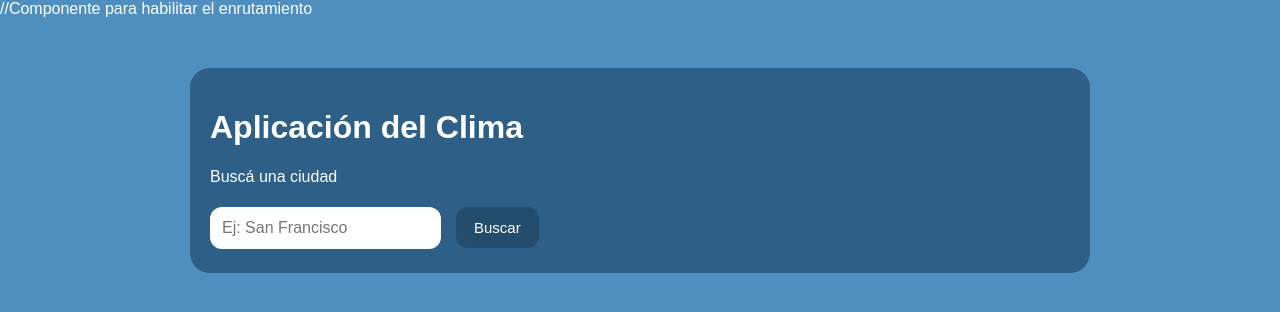
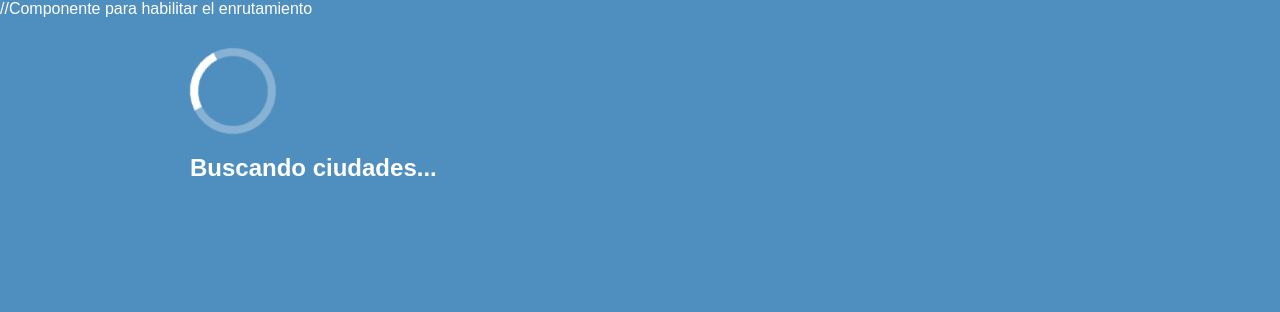
Before and after one commit to Facundoimhoff/CLIMA-APP, a React (Vite) app: page / in a window 1280 px wide. Both pictures are taken after a click on the button "Buscar". Shown: the top 312 px of the page. Built offline with nearby package versions, Linux system fonts and the light colour scheme.

Commit message:
spinners

```diff
--- a/src/App.css
+++ b/src/App.css
@@ -95,3 +95,24 @@ button:hover {
   }
 
 }
+
+.spinner2 {
+  width: 70px;
+  height: 70px;
+  border: 8px solid #ffffff50;
+  border-top: 8px solid white;
+  border-radius: 50%;
+  animation: girar 1s linear infinite;
+}
+
+@keyframes girar {
+
+  0% {
+    transform: rotate(0deg);
+  }
+
+  100% {
+    transform: rotate(360deg);
+  }
+
+}
--- a/src/COMPONENTES/SearchBar.jsx
+++ b/src/COMPONENTES/SearchBar.jsx
@@ -9,9 +9,13 @@ export default function SearchBar() {
 
   const [ciudad, setCiudad] = useState("")
 
+  const [loading, setLoading] = useState(false)
+
   const navigate = useNavigate()
 
   const buscarCiudad = async () => {
+
+    setLoading(true)
 
     if (ciudad.trim() === "") {
       alert("Ingrese una ciudad")
@@ -29,6 +33,8 @@ export default function SearchBar() {
         }
       })
 
+      setLoading(false)
+
     } catch (error) {
 
       console.log(error)
@@ -37,6 +43,22 @@ export default function SearchBar() {
 
     }
   }
+
+  if (loading) {
+
+  return (
+
+    <div className="loadingContainer2">
+
+      <div className="spinner2"></div>
+
+      <h2>Buscando ciudades...</h2>
+
+    </div>
+
+  )
+
+}
 
   return (
 
```
Also changed, not shown: src/AppClima.jsx (line endings or trailing spaces).
